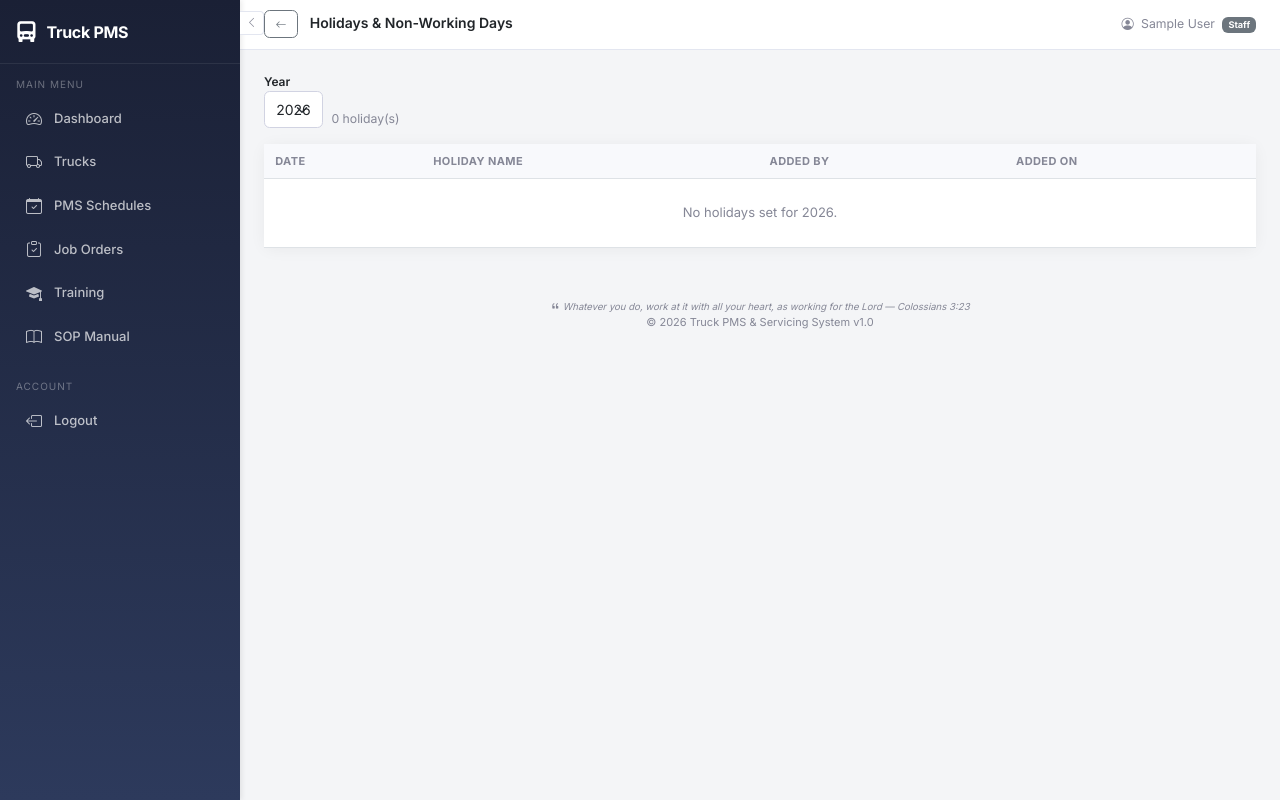
After one commit to WinefredoSailes/stmiet-truckpmsmanagement, a Django app: page /training/holidays/ in a window 1280 px wide. The commit adds this page. Run offline with Django 5.2, Linux system fonts and the light colour scheme; the visitor is signed in with stand-in values (Sample User, id 1); data that the repository does not hold is empty.

Commit message:
feat: holiday calendar model, holiday-aware attendance KPI, 50/10/20/20 weighting

```diff
--- a/truck_pms/core/context_processors.py
+++ b/truck_pms/core/context_processors.py
@@ -42,12 +42,14 @@ def sidebar_menu(request):
     if is_trainee:
         menu.append({'label': 'Training', 'url': 'training:dashboard', 'icon': 'bi-mortarboard-fill'})
         menu.append({'label': 'My KPIs', 'url': 'kpi:trainee', 'icon': 'bi-graph-up'})
+        menu.append({'label': 'Holidays', 'url': 'training:holiday_list', 'icon': 'bi-calendar-event'})
 
     if is_staff_or_above:
         menu.append({'label': 'Training', 'url': 'training:dashboard', 'icon': 'bi-mortarboard-fill'})
 
     if is_admin:
         menu.append({'label': 'Assign Training', 'url': 'training:assign', 'icon': 'bi-person-plus'})
+        menu.append({'label': 'Manage Holidays', 'url': 'training:holiday_list', 'icon': 'bi-calendar-event'})
 
     if is_trainee:
         menu = [m for m in menu if m['label'] != 'Job Orders']
--- a/truck_pms/sop/templates/sop/download/download_page.html
+++ b/truck_pms/sop/templates/sop/download/download_page.html
@@ -79,11 +79,5 @@
             </div>
         </div>
     </div>
-    <div class="alert alert-info mt-4">
-        <i class="bi bi-info-circle me-1"></i>
-        <strong>Need to regenerate the PDFs?</strong>
-        Run <code>python manage.py build_sop</code> from the command line to rebuild both editions
-        when content is updated. PDFs are stored in <code>static/sop/</code>.
-    </div>
 </div>
 {% endblock %}
--- /dev/null
+++ b/truck_pms/training/templates/training/holiday_list.html
@@ -0,0 +1,56 @@
+{% extends 'core/base.html' %}
+{% block title %}Holidays & Non-Working Days{% endblock %}
+{% block back_link %}<a href="{% url 'accounts:dashboard' %}" class="btn btn-sm btn-outline-secondary me-2"><i class="bi bi-arrow-left"></i></a>{% endblock %}
+{% block page_title %}Holidays & Non-Working Days{% endblock %}
+{% block content %}
+
+<form method="get" class="row g-2 align-items-end mb-3">
+    <div class="col-auto">
+        <label class="form-label mb-0">Year</label>
+        <select name="year" class="form-select form-select-sm" onchange="this.form.submit()">
+            {% for y in years %}
+            <option value="{{ y }}" {% if selected_year == y %}selected{% endif %}>{{ y }}</option>
+            {% endfor %}
+        </select>
+    </div>
+    <div class="col-auto">
+        <span class="text-muted small">{{ holidays|length }} holiday(s)</span>
+    </div>
+</form>
+
+<div class="card">
+    <div class="card-body p-0">
+        <table class="table table-hover mb-0 small">
+            <thead><tr>
+                <th>Date</th>
+                <th>Holiday Name</th>
+                <th>Added By</th>
+                <th>Added On</th>
+            </tr></thead>
+            <tbody>
+                {% for h in holidays %}
+                <tr>
+                    <td><span class="fw-medium">{{ h.date|date:"D, M d, Y" }}</span></td>
+                    <td>{{ h.name }}</td>
+                    <td>{{ h.created_by.get_full_name|default:h.created_by.username|default:'—' }}</td>
+                    <td class="text-muted">{{ h.created_at|date:"M d, Y" }}</td>
+                </tr>
+                {% empty %}
+                <tr><td colspan="4" class="text-center py-4 text-muted">No holidays set for {{ selected_year }}.</td></tr>
+                {% endfor %}
+            </tbody>
+        </table>
+    </div>
+</div>
+
+{% if request.user.role == 'SUPER_ADMIN' or request.user.role == 'ADMIN' %}
+<div class="mt-3">
+    <a href="{% url 'admin:training_holiday_add' %}" class="btn btn-sm btn-outline-primary" target="_blank">
+        <i class="bi bi-plus-circle me-1"></i> Add Holiday (Admin)
+    </a>
+    <a href="{% url 'admin:training_holiday_changelist' %}" class="btn btn-sm btn-outline-secondary" target="_blank">
+        <i class="bi bi-pencil me-1"></i> Manage in Admin
+    </a>
+</div>
+{% endif %}
+{% endblock %}
--- a/truck_pms/training/urls.py
+++ b/truck_pms/training/urls.py
@@ -18,4 +18,5 @@ urlpatterns = [
     path('ojt/<int:pk>/ratings/', views.ojt_rating_list, name='ojt_rating_list'),
     path('ojt/<int:pk>/reviews/', views.ojt_review_list, name='ojt_review_list'),
     path('assign/', views.assign_training, name='assign'),
+    path('holidays/', views.holiday_list, name='holiday_list'),
 ]
--- a/truck_pms/training/views.py
+++ b/truck_pms/training/views.py
@@ -6,7 +6,7 @@ from django.db.models import Avg, Count
 from accounts.decorators import role_required
 from accounts.models import User
 from pms.models import TaskTemplate
-from .models import Training, Attendance, TaskRating, WeeklyReview
+from .models import Training, Attendance, TaskRating, WeeklyReview, Holiday
 
 
 def _get_training_or_404(user):
@@ -329,3 +329,17 @@ def assign_training(request):
         'assigned': assigned,
         'supervisors': supervisors,
     })
+
+
+@login_required
+@role_required(User.Role.SUPER_ADMIN, User.Role.ADMIN, User.Role.STAFF, User.Role.TRAINEE)
+def holiday_list(request):
+    year = request.GET.get('year', timezone.localdate().year)
+    holidays = Holiday.objects.filter(date__year=year).order_by('date')
+    selected_year = int(year)
+    years = range(2024, 2031)
+    return render(request, 'training/holiday_list.html', {
+        'holidays': holidays,
+        'selected_year': selected_year,
+        'years': years,
+    })
```
Also changed, not shown: truck_pms/kpi/templates/kpi/trainee.html (+41 -27 lines), truck_pms/kpi/views.py (+24 -21 lines), truck_pms/training/admin.py (+9 -1 lines), truck_pms/training/models.py (+16 -0 lines), truck_pms/training/migrations/0002_holiday.py (added).
